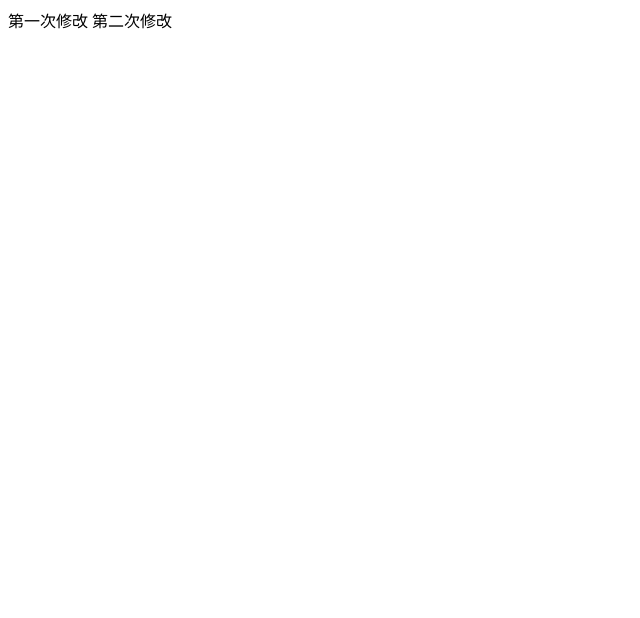
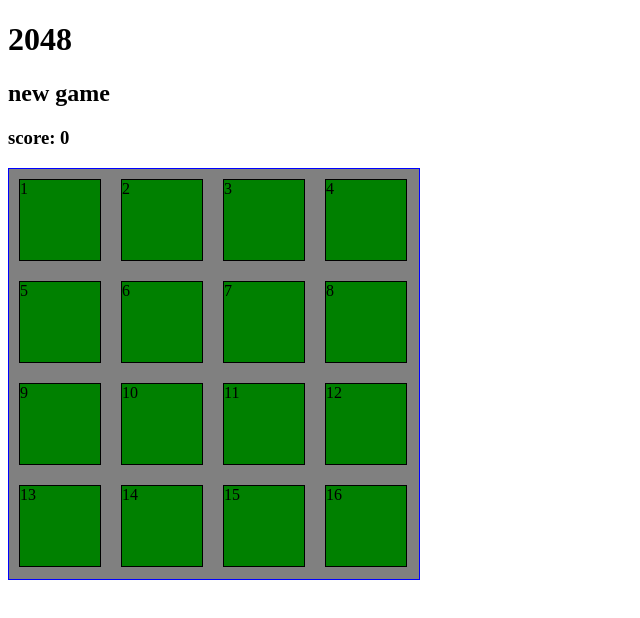
Before and after one commit to Jingjing115/1, a plain HTML site: page index.html in a window 1280 px wide. Shown: the whole page, without its empty margins (0-640 px from the left). Drawn offline with Linux system fonts and the light colour scheme.

Commit message:
finish subject of web
add div盒模型

```diff
--- a/index.html
+++ b/index.html
@@ -3,9 +3,63 @@
 <head>
 <meta charset="utf-8">
 	<title>徐慢慢的游戏2048</title>
+	<style type="text/css">
+		/*在这里写css样式*/
+		/*
+		把div的border显示出来
+		调增元素的大小
+		浮动-想办法排列成4*4的样式
+		间距、大小 -盒模型
+		设定颜色
+		*/
+		/*div{width:280px; height: 280px;}*/
+
+		/*div {width: 80px;
+			height: 80px;
+
+			div{
+
+				float: right;}*/
+		.big{ background-color :grey;
+		       border-style: solid;
+				border-color: blue;
+				border-width: 1px;
+				height: 410px;
+				width: 410px;
+			}
+		.item {width: 80px; height: 80px;
+		        background-color :green;
+		        border-style: solid;
+				border-color: black;
+				border-width: 1px;
+				margin: 10px;
+				float :left;
+		}
+	</style>
+
 </head>
 <body>
-第一次修改
-第二次修改
+	<h1>2048</h1>
+	<h2>new game</h2>
+	<h3>score: 0</h3>
+
+	<div class ='big'>
+		<div class ="item">1</div>
+		<div class ="item">2</div>
+		<div class ="item">3</div>
+		<div class ="item">4</div>
+		<div class ="item">5</div>
+		<div class ="item">6</div>
+		<div class ="item">7</div>
+		<div class ="item">8</div>
+		<div class ="item">9</div>
+		<div class ="item">10</div>
+		<div class ="item">11</div>
+		<div class ="item">12</div>
+		<div class ="item">13</div>
+		<div class ="item">14</div>
+		<div class ="item">15</div>
+		<div class ="item">16</div>
+	</div>
 </body>
 </html>
```
